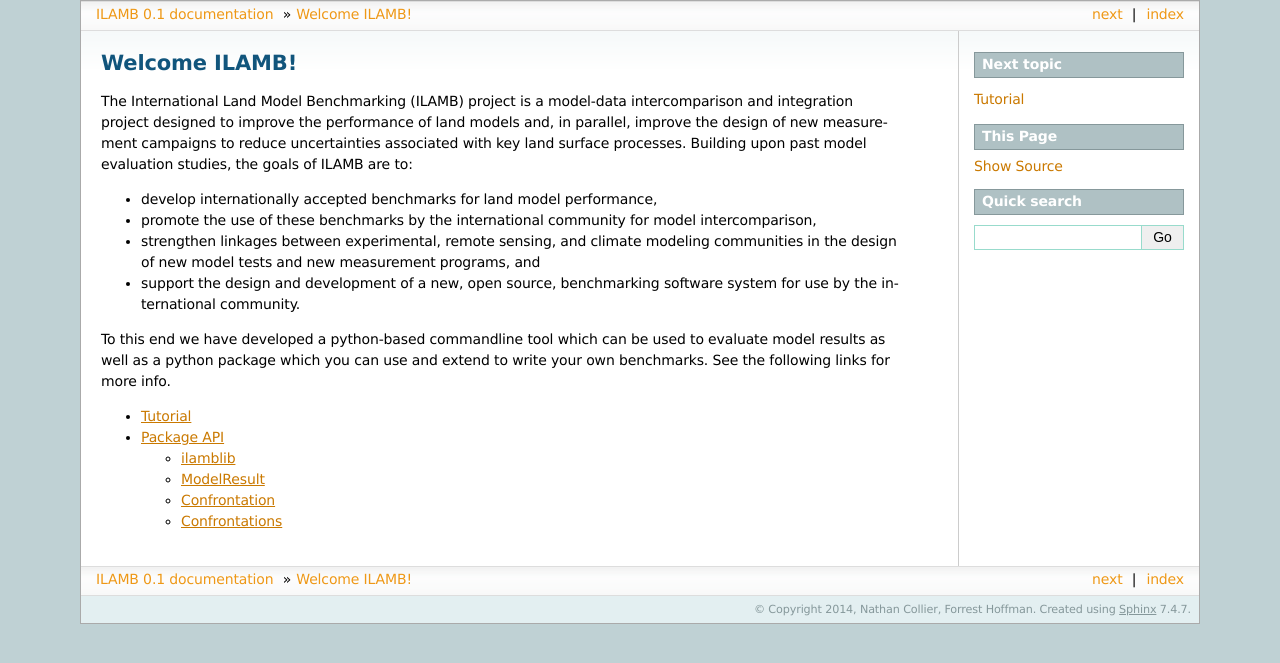
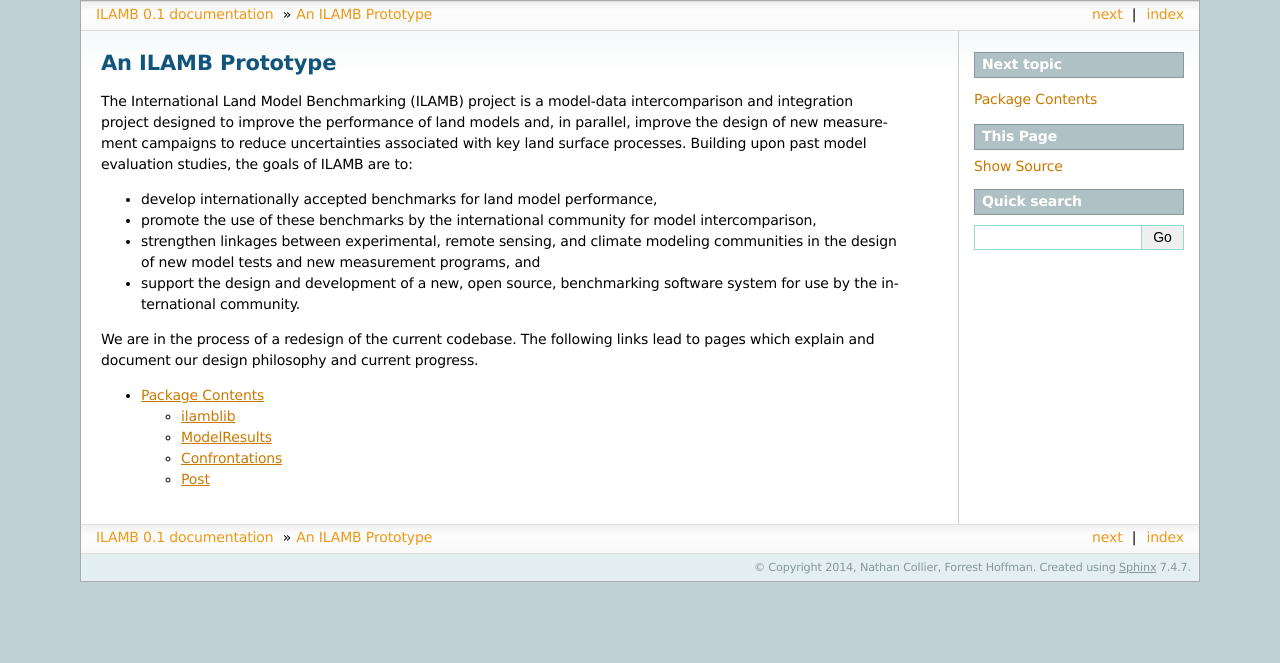
Before and after one commit to rubisco-sfa/ILAMB, a Sphinx documentation site: the page built from doc/index.rst, in a window 1280 px wide. Shown: the top 663 px of the page. Built offline with Sphinx 7.4.7, drawn with Linux system fonts in a browser that asks for light colours.

Commit message:
major improvements to docs

```diff
--- /dev/null
+++ b/doc/_templates/class.rst
@@ -0,0 +1,25 @@
+{% extends "!autosummary/class.rst" %}
+
+{% block methods %}
+{% if methods %}
+      .. autosummary::
+         :toctree:
+      {% for item in all_methods %}
+         {%- if not item.startswith('_') %}
+         {{ name }}.{{ item }}
+         {%- endif -%}
+      {%- endfor %}
+{% endif %}
+{% endblock %}
+
+{% block attributes %}
+{% if attributes %}
+      .. autosummary::
+         :toctree:
+      {% for item in all_attributes %}
+         {%- if not item.startswith('_') %}
+         {{ name }}.{{ item }}
+         {%- endif -%}
+      {%- endfor %}
+{% endif %}
+{% endblock %}
--- a/doc/conf.py
+++ b/doc/conf.py
@@ -30,11 +30,14 @@
 # ones.
 extensions = [
     'sphinx.ext.autodoc',
+    'sphinx.ext.autosummary',
     'sphinx.ext.coverage',
     'sphinx.ext.mathjax',
     'sphinx.ext.viewcode',
     'sphinxcontrib.napoleon'
 ]
+
+autosummary_generate = True
 
 # Add any paths that contain templates here, relative to this directory.
 templates_path = ['_templates']
@@ -76,7 +79,7 @@
 
 # List of patterns, relative to source directory, that match files and
 # directories to ignore when looking for source files.
-exclude_patterns = ['_build']
+exclude_patterns = ['_build','_templates']
 
 # The reST default role (used for this markup: `text`) to use for all
 # documents.
--- a/doc/index.rst
+++ b/doc/index.rst
@@ -1,5 +1,5 @@
-Welcome ILAMB!
-==============
+An ILAMB Prototype
+==================
 
 The International Land Model Benchmarking (ILAMB) project is a model-data intercomparison and integration project designed to improve the performance of land models and, in parallel, improve the design of new measurement campaigns to reduce uncertainties associated with key land surface processes. Building upon past model evaluation studies, the goals of ILAMB are to:
 
@@ -8,10 +8,9 @@
 * strengthen linkages between experimental, remote sensing, and climate modeling communities in the design of new model tests and new measurement programs, and
 * support the design and development of a new, open source, benchmarking software system for use by the international community.
 
-To this end we have developed a python-based commandline tool which can be used to evaluate model results as well as a python package which you can use and extend to write your own benchmarks. See the following links for more info.
+We are in the process of a redesign of the current codebase. The following links lead to pages which explain and document our design philosophy and current progress.
 
 .. toctree::
    :maxdepth: 2
 
-   TUTORIAL
    PACKAGEAPI
```
Also changed, not shown: doc/PACKAGEAPI.rst (+80 -15 lines), 3 other files.
